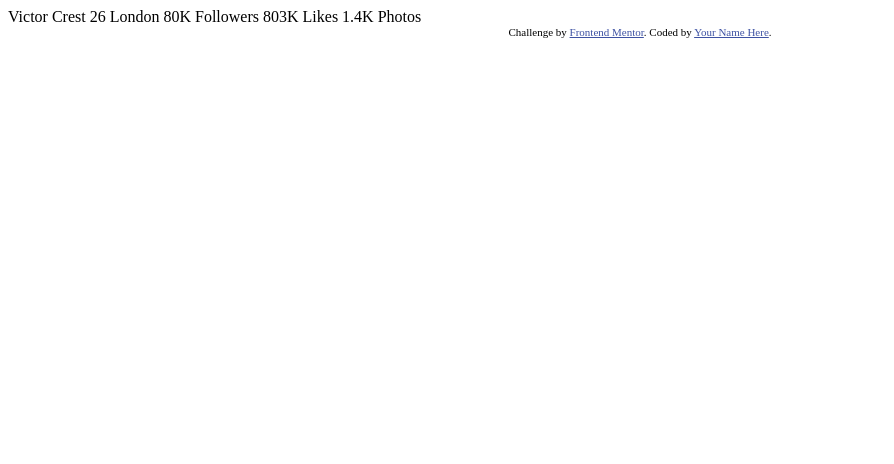
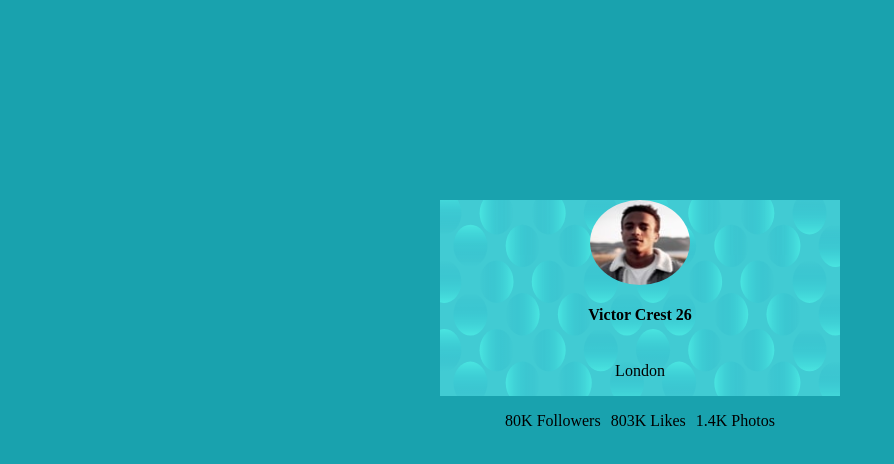
Before and after one commit to miguelEq/Profile-card-component, a plain HTML site: page index.html in a window 1280 px wide. Shown: the whole page, without its empty margins (0-894 px from the left). Drawn offline with Linux system fonts and the light colour scheme.

Commit message:
centro la card

```diff
--- a/index.html
+++ b/index.html
@@ -1,8 +1,10 @@
 <!DOCTYPE html>
 <html lang="en">
+
 <head>
   <meta charset="UTF-8">
-  <meta name="viewport" content="width=device-width, initial-scale=1.0"> <!-- displays site properly based on user's device -->
+  <meta name="viewport" content="width=device-width, initial-scale=1.0">
+  <!-- displays site properly based on user's device -->
 
   <link rel="icon" type="image/png" sizes="32x32" href="./images/favicon-32x32.png">
 
@@ -10,26 +12,61 @@
 
   <!-- Feel free to remove these styles or customise in your own stylesheet 👍 -->
   <style>
-    .attribution { font-size: 11px; text-align: center; }
-    .attribution a { color: hsl(228, 45%, 44%); }
+    body {
+      background-color: hsl(185, 75%, 39%);
+    }
+    img{
+      border-radius: 50%;
+    }
+    .victor{
+      width: 100px;
+      height: 85px;
+    }
+    .root {
+      display: block;
+      margin-top: 200px;
+    }
+
+    .image{
+      display: flex;
+      flex-direction: column;
+      align-items: center;
+      background-image: url("images/bg-pattern-card.svg");
+      background-repeat: no-repeat;
+      background-position: center;
+      background-size: 400px 200px;
+
+    }
+
+    .info{
+      display: flex;
+      justify-content: center;
+      gap:10px;
+    }
+    .attribution {
+      font-size: 11px;
+      text-align: center;
+    }
+
+    .attribution a {
+      color: hsl(228, 45%, 44%);
+    }
   </style>
 </head>
+
 <body>
-  Victor Crest
-  26
-  London
-
-  80K
-  Followers
-
-  803K
-  Likes
-
-  1.4K
-  Photos
-  <div class="attribution">
-    Challenge by <a href="https://www.frontendmentor.io?ref=challenge" target="_blank">Frontend Mentor</a>.
-    Coded by <a href="#">Your Name Here</a>.
+  <div class="root">
+    <div class="image">
+      <img src="images/image-victor.jpg" alt="imagen victor" class="victor">
+      <h4>Victor Crest 26</h4>
+      <p>London</p>
+    </div>
+    <div class="info">
+      <p>80K Followers</p>
+      <p>803K Likes</p>
+      <p>1.4K Photos</p>
+    </div>
   </div>
 </body>
+
 </html>
```
